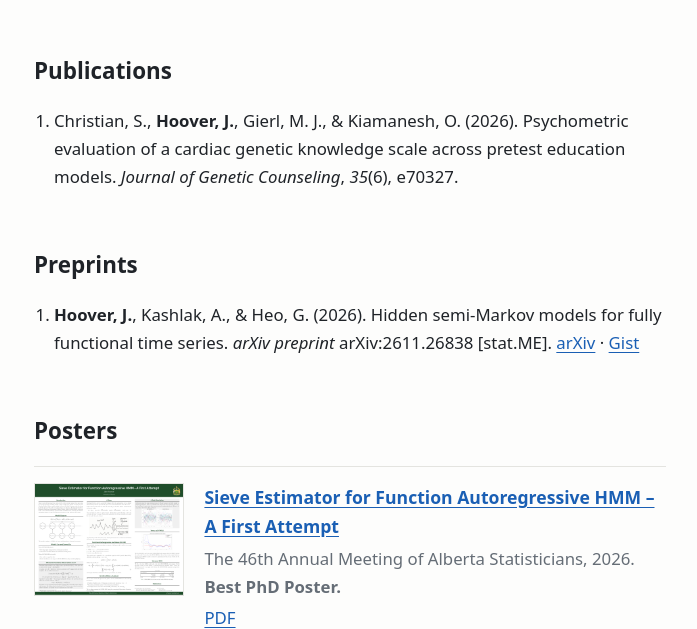
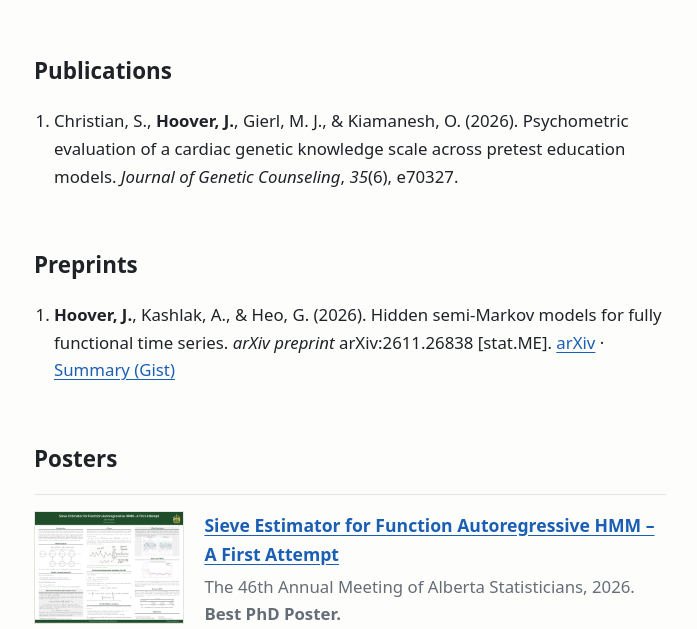
Before and after one commit to JakeHoover/JakeHoover.github.io, a plain HTML site: page publications.html in a window 1280 px wide. Shown: the part 203-832 px from the top of the page, without its empty margins (290-987 px from the left). Drawn offline with Linux system fonts and the light colour scheme.

Commit message:
Label gist.science link as summary (#12)
Claude-Session: https://claude.ai/code/session_017iMFMN9eDM1wW86gXDPLEH

Co-authored-by: Claude <noreply@anthropic.com>

```diff
--- a/publications.html
+++ b/publications.html
@@ -40,7 +40,7 @@
                     Hidden semi-Markov models for fully functional time series.
                     <em>arXiv preprint</em> arXiv:2611.26838 [stat.ME].
                     <a href="https://arxiv.org/abs/2611.26838">arXiv</a> &middot;
-                    <a href="https://gist.science/paper/2611.26838">Gist</a>
+                    <a href="https://gist.science/paper/2611.26838">Summary (Gist)</a>
                 </li>
             </ol>
         </section>
```
